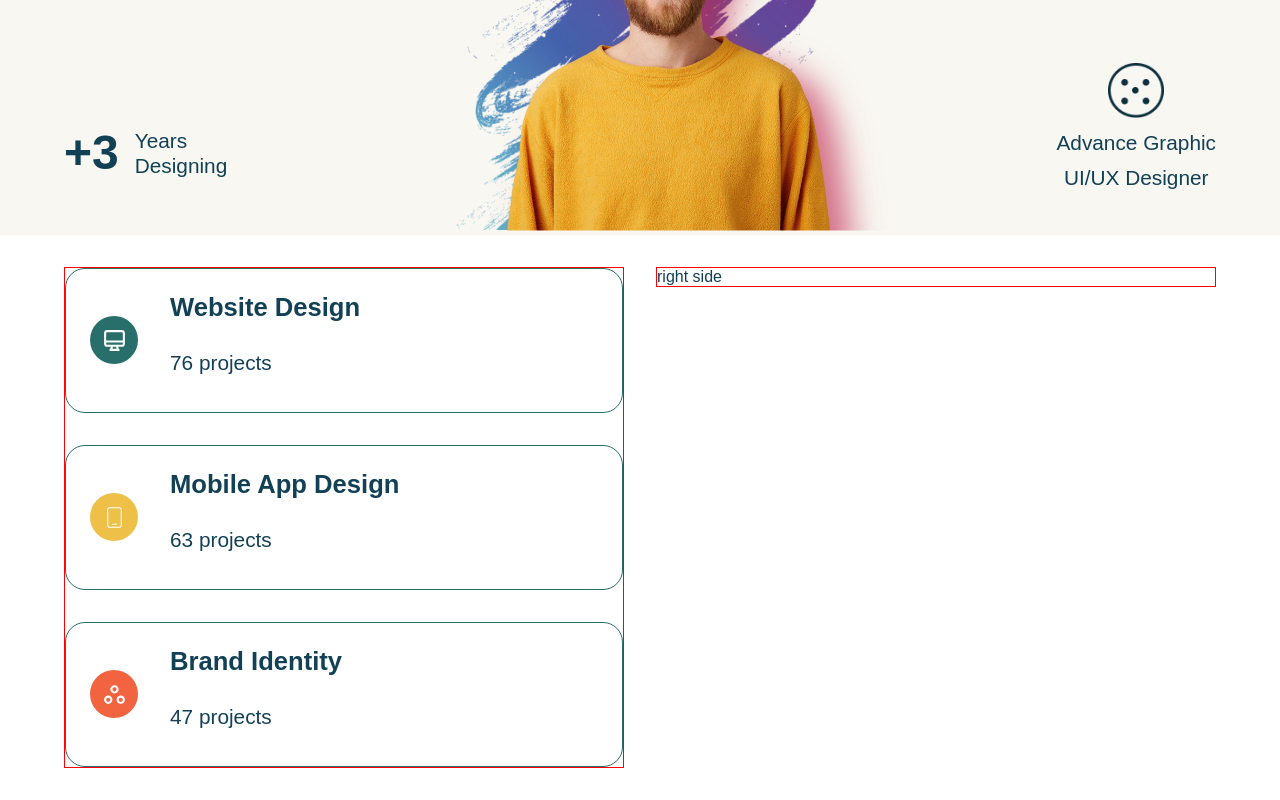
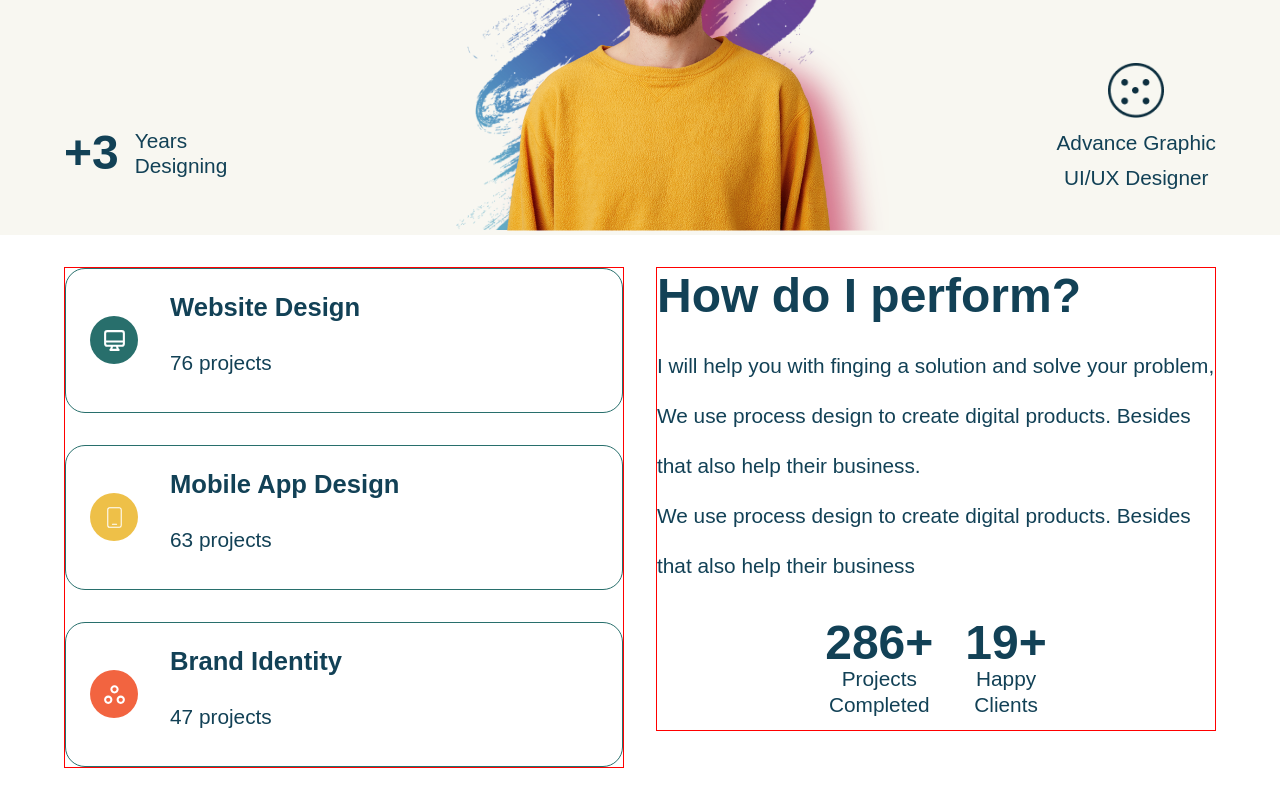
Before and after one commit to dearyfareq/react-personal-portfolio, a React (Vite) app: page / in a window 1280 px wide. Shown: the part 351-1151 px from the top of the page. Built offline with nearby package versions, Linux system fonts and the light colour scheme; a web font is replaced by a local one.

Commit message:
added experience section right side and styling

```diff
--- a/react-personal-portfolio/src/components/experince.jsx
+++ b/react-personal-portfolio/src/components/experince.jsx
@@ -1,7 +1,7 @@
 import React from "react";
 import css from "../../src/components/experince.module.scss";
 //imported the data for the mapping, check data file to adjust as per requirements
-import { projectExperience } from "../utils/data";
+import { projectExperience, WhatDoIHelp } from "../utils/data";
 
 const Experince = () => {
   return (
@@ -32,8 +32,28 @@ const Experince = () => {
         </div>
 
         {/* right slide of experince section*/}
-        <div className={css.right}>
-          right side
+        <div className={`${css.right}`}>
+         <span className="primaryText">How do I perform?</span><br/>
+
+         {/* mapping out the two paragraphs */}
+          {
+            WhatDoIHelp.map((paragraph, i) =>{
+              return <span className="secondaryText">{paragraph}<br/></span>
+            })
+          }
+          {/* adding extra bold text */}
+          <div className={` flexCenter ${css.extra}`}>
+            <div className={` flexCenter ${css.extr}`}>
+              <span className="primaryText">286+</span>
+              <span className="secondaryText">Projects</span>
+              <span className="secondaryText">Completed</span>
+            </div>
+            <div className={` flexCenter ${css.extr}`}>
+              <span className="primaryText">19+</span>
+              <span className="secondaryText">Happy</span>
+              <span className="secondaryText">Clients</span>
+            </div>
+          </div>
         </div>
       </div>
     </div>
--- a/react-personal-portfolio/src/components/experince.module.scss
+++ b/react-personal-portfolio/src/components/experince.module.scss
@@ -55,5 +55,34 @@
                 }
             }
         }
+
+        .right{
+            display: flex;
+            flex-direction: column;
+            gap: 0rem;
+
+            .extra{
+
+                //custom adjustment to the gap
+                gap: 2rem;
+                align-items: center;
+                margin-top: 1.5rem;
+                @media (max-width: 640px) , (max-width: 768px) {}
+
+                //custom addjustment to the extra text
+                .extr{
+                    @media (max-width: 640px) , (max-width: 768px) {}
+                    flex-direction: column;
+                    >:nth-child(2){
+                        margin-top: -1rem;
+                    }
+                    >:nth-child(3){
+                        margin-top: -1.5rem;
+                    }
+                }
+
+            }
+        }
+
     }
 }
```
